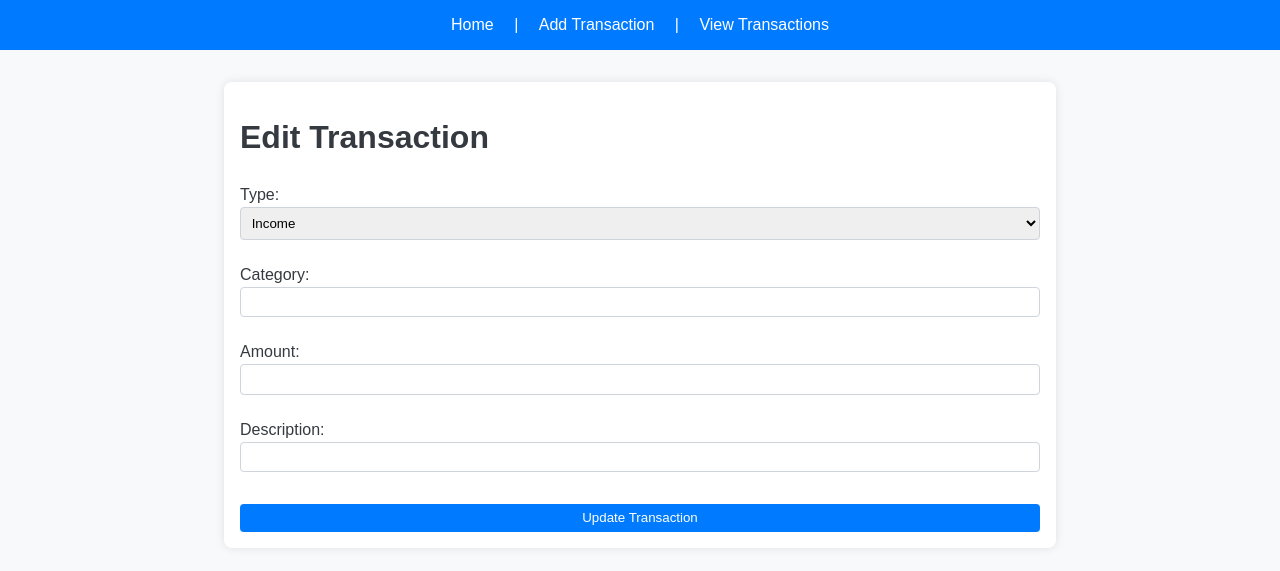
After one commit to arjunbojja1/expense-tracker, a Flask app: page /edit/1 in a window 1280 px wide. The commit adds this page. Shown: the top 571 px of the page. Run offline with Flask 3, Linux system fonts and the light colour scheme; data that the repository does not hold is empty.

Commit message:
Updated HTML/CSS

```diff
--- a/app/routes.py
+++ b/app/routes.py
@@ -5,7 +5,14 @@ main = Blueprint('main', __name__)
 
 @main.route('/')
 def index():
-    return render_template('index.html')
+    conn = get_db()
+    cur = conn.cursor()
+    cur.execute('SELECT SUM(amount) FROM transactions WHERE type="Income"')
+    income = cur.fetchone()[0] or 0
+    cur.execute('SELECT SUM(amount) FROM transactions WHERE type="Expense"')
+    expense = cur.fetchone()[0] or 0
+    conn.close()
+    return render_template('index.html', income=income, expense=expense)
 
 @main.route('/add', methods=['GET', 'POST'])
 def add_transaction():
@@ -35,3 +42,34 @@ def view_transactions():
     rows = cur.fetchall()
     conn.close()
     return render_template('view_transactions.html', transactions=rows)
+
+@main.route('/edit/<int:id>', methods=['GET', 'POST'])
+def edit_transaction(id):
+    conn = get_db()
+    cur = conn.cursor()
+    if request.method == 'POST':
+        transaction_type = request.form['transaction_type']
+        category = request.form['category']
+        amount = request.form['amount']
+        description = request.form['description']
+        cur.execute('UPDATE transactions SET type=?, category=?, amount=?, description=? WHERE id=?',
+                    (transaction_type, category, amount, description, id))
+        conn.commit()
+        conn.close()
+        flash('Transaction updated successfully!', 'success')
+        return redirect(url_for('main.view_transactions'))
+    else:
+        cur.execute('SELECT * FROM transactions WHERE id=?', (id,))
+        transaction = cur.fetchone()
+        conn.close()
+        return render_template('edit_transaction.html', transaction=transaction)
+
+@main.route('/delete/<int:id>')
+def delete_transaction(id):
+    conn = get_db()
+    cur = conn.cursor()
+    cur.execute('DELETE FROM transactions WHERE id=?', (id,))
+    conn.commit()
+    conn.close()
+    flash('Transaction deleted successfully!', 'success')
+    return redirect(url_for('main.view_transactions'))
--- a/app/static/styles.css
+++ b/app/static/styles.css
@@ -91,3 +91,30 @@ form button {
 form button:hover {
     background-color: #0056b3;
 }
+
+button.edit, button.delete {
+    background-color: #ffc107;
+    color: white;
+    border: none;
+    cursor: pointer;
+    margin: 0.25em;
+    padding: 0.5em 1em;
+    border-radius: 4px;
+}
+
+button.delete {
+    background-color: #dc3545;
+}
+
+button.edit:hover {
+    background-color: #e0a800;
+}
+
+button.delete:hover {
+    background-color: #c82333;
+}
+
+.chart-container {
+    margin-top: 2em;
+    text-align: center;
+}
--- a/app/templates/base.html
+++ b/app/templates/base.html
@@ -4,6 +4,7 @@
     <meta charset="UTF-8">
     <meta name="viewport" content="width=device-width, initial-scale=1.0">
     <link rel="stylesheet" href="{{ url_for('static', filename='styles.css') }}">
+    <script src="https://cdn.jsdelivr.net/npm/chart.js"></script>
     <title>{{ title }}</title>
 </head>
 <body>
--- /dev/null
+++ b/app/templates/edit_transaction.html
@@ -0,0 +1,18 @@
+{% extends 'base.html' %}
+{% block content %}
+<h1>Edit Transaction</h1>
+<form method="post">
+    <label for="transaction_type">Type:</label>
+    <select id="transaction_type" name="transaction_type">
+        <option value="Income" {% if transaction[1] == 'Income' %}selected{% endif %}>Income</option>
+        <option value="Expense" {% if transaction[1] == 'Expense' %}selected{% endif %}>Expense</option>
+    </select><br>
+    <label for="category">Category:</label>
+    <input type="text" id="category" name="category" value="{{ transaction[2] }}"><br>
+    <label for="amount">Amount:</label>
+    <input type="number" id="amount" name="amount" step="0.01" value="{{ transaction[3] }}"><br>
+    <label for="description">Description:</label>
+    <input type="text" id="description" name="description" value="{{ transaction[5] }}"><br>
+    <button type="submit">Update Transaction</button>
+</form>
+{% endblock %}
--- a/app/templates/view_transactions.html
+++ b/app/templates/view_transactions.html
@@ -9,6 +9,7 @@
         <th>Amount</th>
         <th>Date</th>
         <th>Description</th>
+        <th>Actions</th>
     </tr>
     {% for transaction in transactions %}
     <tr>
@@ -18,6 +19,10 @@
         <td>{{ transaction[3] }}</td>
         <td>{{ transaction[4] }}</td>
         <td>{{ transaction[5] }}</td>
+        <td>
+            <a href="{{ url_for('main.edit_transaction', id=transaction[0]) }}" class="edit">Edit</a>
+            <a href="{{ url_for('main.delete_transaction', id=transaction[0]) }}" class="delete">Delete</a>
+        </td>
     </tr>
     {% endfor %}
 </table>
```
Also changed, not shown: app/templates/index.html (+26 -0 lines).
